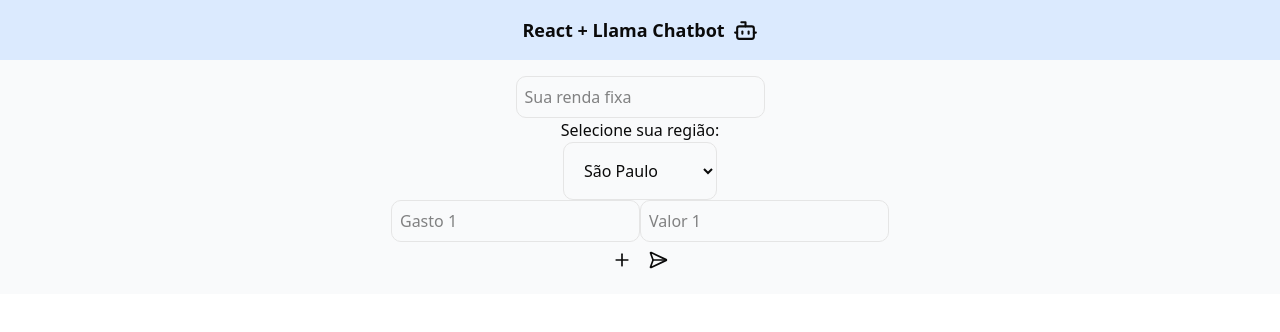
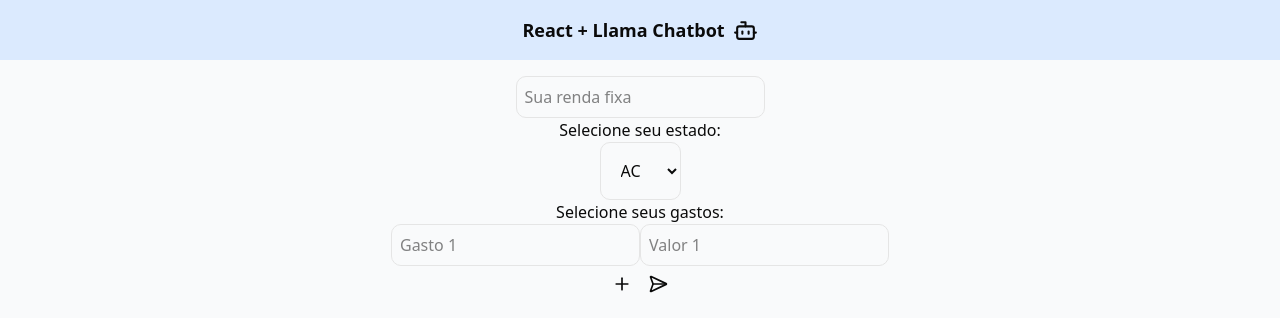
Before and after one commit to Amanda093/poupa_mais, a Next.js app: page / in a window 1280 px wide. Shown: the top 332 px of the page. Built offline with nearby package versions, Linux system fonts and the light colour scheme.

Commit message:
feat: adicionei a automatização do select com uma variável global

```diff
--- a/src/components/ui/chatComponent.tsx
+++ b/src/components/ui/chatComponent.tsx
@@ -1,5 +1,6 @@
 "use client";
 
+import { codigosEstadosIBGE } from '@/context/global';
 import useChatbot from '@/hooks/useChatbot';
 import { Custeio } from '@/interfaces/Custeio';
 import React, { useState } from 'react';
@@ -11,10 +12,16 @@
 
 const ChatComponent: React.FunctionComponent<IChatComponentProps> = () => {
 
-    const [custeio, setCusteio] = useState<Custeio>({
+
+
+      const estadosOrdenados = Object.entries(codigosEstadosIBGE).sort((a, b) => a[1].localeCompare(b[1]));
+      const primeiroEstadoKey = estadosOrdenados[0][0];
+      const [estadoSelecionado, setEstadoSelecionado] = useState<string>(primeiroEstadoKey);
+
+      const [custeio, setCusteio] = useState<Custeio>({
         renda: '',
         gastos: [{ nome: '', valor: '' }],
-        estado: 0
+        estado: Number(estadosOrdenados[0][0])
       });
 
       const handleChangeRenda = (e: React.ChangeEvent<HTMLInputElement>) => {
@@ -25,10 +32,6 @@
         const novosGastos = [...custeio.gastos];
         novosGastos[index][campo] = value;
         setCusteio({ ...custeio, gastos: novosGastos });
-      };
-
-      const handleChangeEstado = (e: React.ChangeEvent<HTMLSelectElement>) => {
-        setCusteio({...custeio, estado: Number(e.target.value)});
       };
 
       const addGastos = () => {
@@ -60,20 +63,28 @@
                 onChange={(e) => handleChangeRenda(e)}
             />
 
-            <label htmlFor="regiao-select">Selecione sua região:</label>
+            <label htmlFor="regiao-select">Selecione seu estado:</label>
             <select
-            id='regiao-select'
-            className='flex flex-col items-center p-4 bg-gray-50 border rounded-lg'
-            value={custeio.estado}
-            onChange={(e) => handleChangeEstado(e)}
+              id='regiao-select'
+              className='flex flex-col items-center p-4 bg-gray-50 border rounded-lg'
+              value={estadoSelecionado}
+              onChange={(e) => {
+                const novoEstado = Number(e.target.value);
+                setEstadoSelecionado(e.target.value);
+                setCusteio((prev) => ({
+                  ...prev,
+                  estado: novoEstado,
+                }));
+              }}
             >
-              <option value={35}>São Paulo</option>
-              <option value={2}>Nordeste</option>
-              <option value={3}>Centro-Oeste</option>
-              <option value={4}>Sul</option>
-              <option value={5}>Sudeste</option>
+              {estadosOrdenados.map(([key, value]) => (
+                <option value={key} key={key}>
+                  {value}
+                </option>
+              ))}
             </select>
 
+            Selecione seus gastos:
             {custeio.gastos.map((gasto, index) => (
                 <div key={index} className='flex flex-row overflow-y-auto'>
                 <input type='text'
--- /dev/null
+++ b/src/context/global.ts
@@ -0,0 +1,8 @@
+const codigosEstadosIBGE: Record<number, string> = {
+    11: "RO", 12: "AC", 13: "AM", 14: "RR", 15: "PA", 16: "AP", 17: "TO", 21: "MA",
+    22: "PI", 23: "CE", 24: "RN", 25: "PB", 26: "PE", 27: "AL", 28: "SE", 29: "BA",
+    31: "MG", 32: "ES", 33: "RJ", 35: "SP", 41: "PR", 42: "SC", 43: "RS",
+    50: "MS", 51: "MT", 52: "GO", 53: "DF",
+};
+
+export { codigosEstadosIBGE};
--- a/src/interfaces/Custeio.ts
+++ b/src/interfaces/Custeio.ts
@@ -1,12 +1,12 @@
 interface Gasto {
     nome: string,
     valor: string
-}
+};
 
 interface Custeio {
     renda: string,
     gastos: Gasto[]
     estado: number
-}
+};
 
 export type {Custeio};
--- a/src/pages/api/chat.ts
+++ b/src/pages/api/chat.ts
@@ -2,13 +2,9 @@
 import { InferenceClient } from "@huggingface/inference";
 import fetch from 'node-fetch';
 import { Custeio } from '@/interfaces/Custeio';
+import { codigosEstadosIBGE } from '@/context/global';
 
-const codigosEstadosIBGE: Record<number, string> = {
-    11: "RO", 12: "AC", 13: "AM", 14: "RR", 15: "PA", 16: "AP", 17: "TO", 21: "MA",
-    22: "PI", 23: "CE", 24: "RN", 25: "PB", 26: "PE", 27: "AL", 28: "SE", 29: "BA",
-    31: "MG", 32: "ES", 33: "RJ", 35: "SP", 41: "PR", 42: "SC", 43: "RS",
-    50: "MS", 51: "MT", 52: "GO", 53: "DF",
-  };
+
 
 const handler = async (req: NextApiRequest, res: NextApiResponse) => {
     if (req.method !== 'POST') {
```
